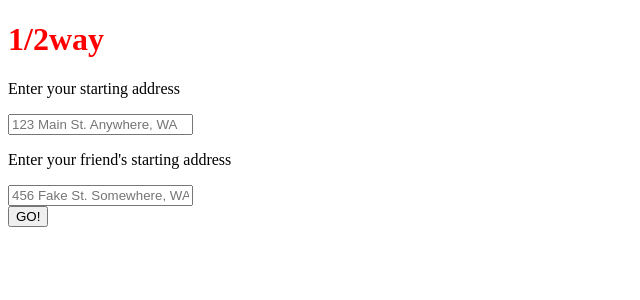
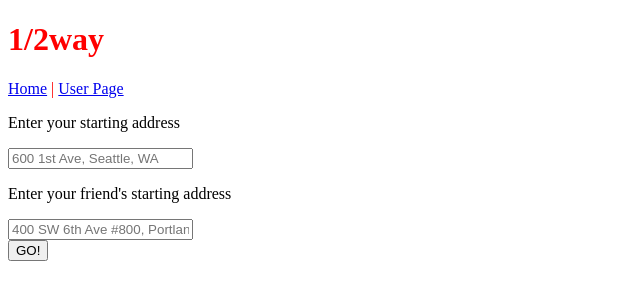
Before and after one commit to jmcnamara44/capstone-planning, a React app: page /#/ in a window 1280 px wide. Shown: the top 300 px of the page, without its empty margins (0-640 px from the left). Built offline with nearby package versions, Linux system fonts and the light colour scheme.

Commit message:
add userPage placeholder. add starting location to the results. add links to the header page for navigation.

```diff
--- a/src/components/App.jsx
+++ b/src/components/App.jsx
@@ -3,6 +3,7 @@ import Header from './Header';
 import { Switch, Route } from 'react-router-dom';
 import Search from './Search';
 import ResultList from './ResultList';
+import UserPage from './UserPage';
 
 function App(){
   return (
@@ -11,6 +12,7 @@ function App(){
       <Switch>
         <Route exact path='/' render={()=><Search />} />
         <Route path='/results' render={()=><ResultList />} />
+        <Route path='/user' render={()=><UserPage />} />
       </Switch>
     </div>
   );
--- a/src/components/Header.jsx
+++ b/src/components/Header.jsx
@@ -1,4 +1,5 @@
 import React from 'react';
+import { Link } from 'react-router-dom';
 
 function Header(){
   var styledHeader = {
@@ -9,6 +10,7 @@ function Header(){
   return (
     <div style={styledHeader}>
       <h1>1/2way</h1>
+      <Link to='/'>Home</Link> | <Link to='user'>User Page</Link>
     </div>
   );
 }
--- a/src/components/Result.jsx
+++ b/src/components/Result.jsx
@@ -1,12 +1,18 @@
 import React from 'react';
+import PropTypes from 'prop-types';
 
-function Result(){
+function Result(props){
   return (
     <div>
-      <p><a href='https://www.google.com/maps' target='_blank'>Click here</a> to see directions from your entered location</p>
-      <p><a href='https://www.google.com/maps' target='_blank'>Click here</a> to see directions from your friends starting location</p>
+      <p><a href='https://www.google.com/maps' target='_blank'>Click here</a> to see directions from {props.address1}</p>
+      <p><a href='https://www.google.com/maps' target='_blank'>Click here</a> to see directions from {props.address2}</p>
     </div>
   );
 }
 
+Result.propTypes = {
+  address1: PropTypes.string,
+  address2: PropTypes.string
+};
+
 export default Result;
--- a/src/components/ResultList.jsx
+++ b/src/components/ResultList.jsx
@@ -4,7 +4,8 @@ import Result from './Result';
 function ResultList(){
   return (
     <div>
-      <Result />
+      <Result address1='600 1st Ave, Seattle, WA'
+      address2='400 SW 6th Ave #800, Portland, OR'/>
     </div>
   );
 }
--- a/src/components/Search.jsx
+++ b/src/components/Search.jsx
@@ -13,13 +13,13 @@ function Search(){
         <input
           type='text'
           id='address1'
-          placeholder='123 Main St. Anywhere, WA'
+          placeholder='600 1st Ave, Seattle, WA'
           ref={(input) => {_address1 = input;}}/>
         <p>Enter your friend's starting address</p>
         <input
           type='text'
           id='address2'
-          placeholder='456 Fake St. Somewhere, WA'
+          placeholder='400 SW 6th Ave #800, Portland, OR'
           ref={(input) => {_address2 = input;}}/>
         <br/>
         <button type='submit'>GO!</button>
--- a/src/components/UserPage.jsx
+++ b/src/components/UserPage.jsx
@@ -0,0 +1,11 @@
+import React from 'react';
+
+function UserPage(){
+  return (
+    <div>
+      <p>Placeholder for user specific page</p>
+    </div>
+  );
+}
+
+export default UserPage;
```
Also changed, not shown: src/components/Results.jsx (deleted).
